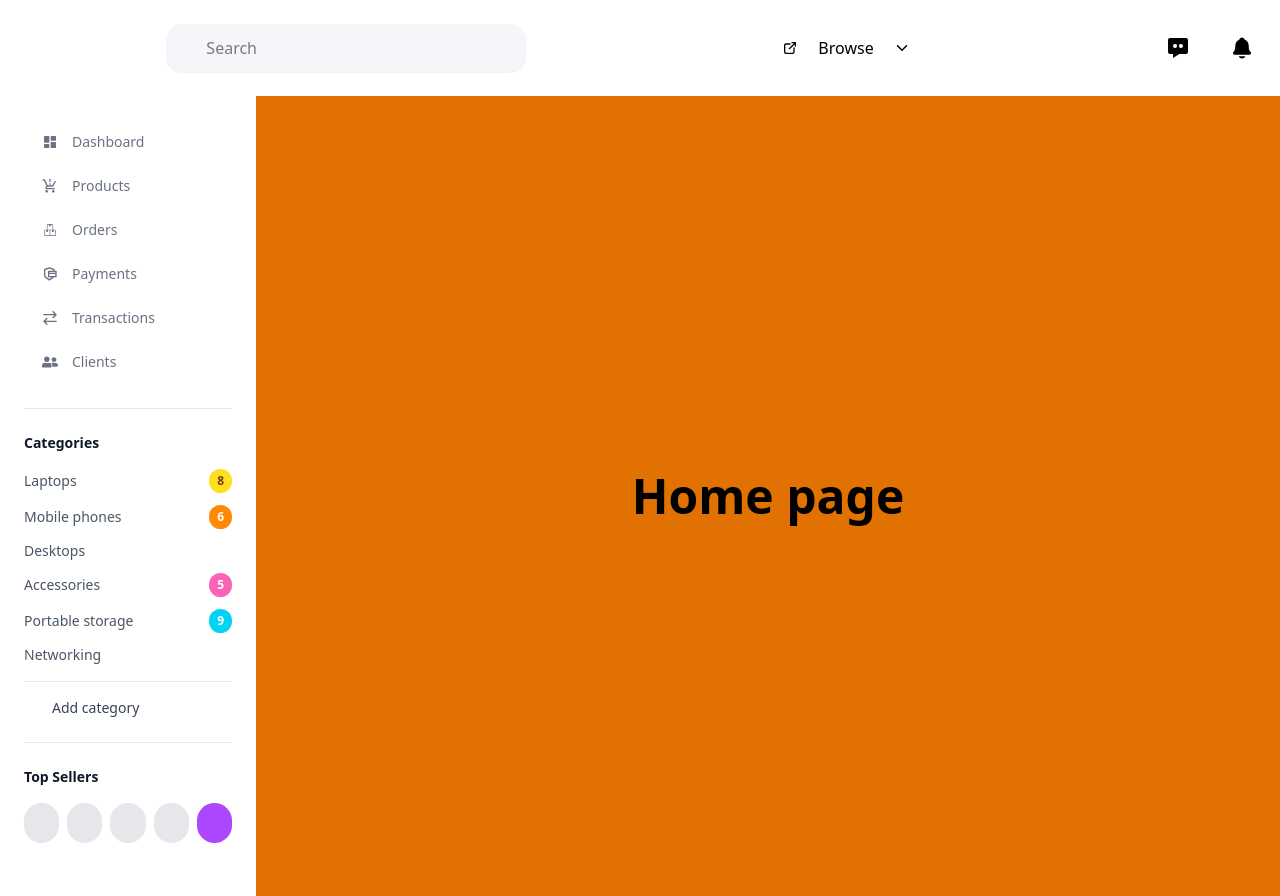
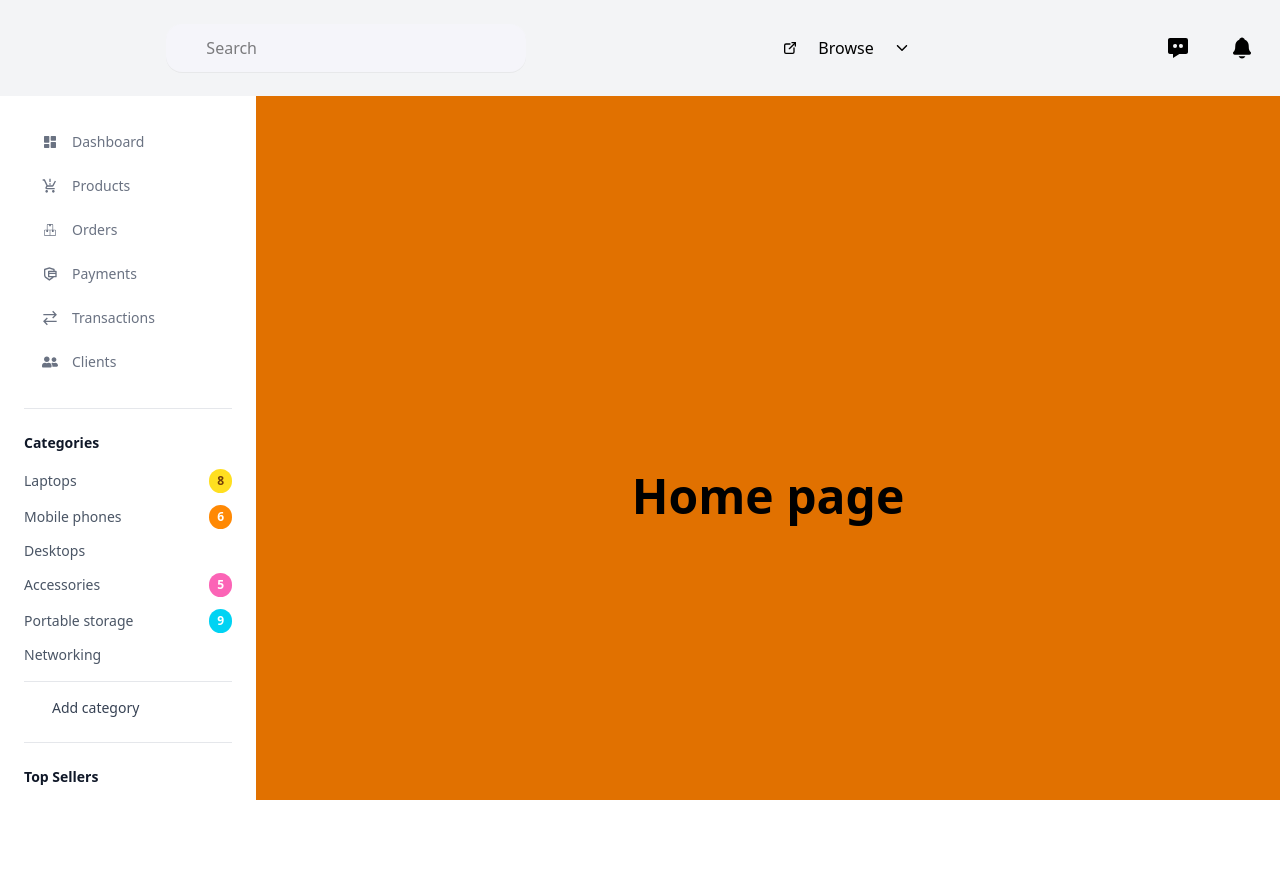
Before and after one commit to shahriear/Frox_Dashboard, a Next.js app: page / in a window 1280 px wide. Shown: the top 896 px of the page. After the commit the page ends 800 px from the top, so only its background shows below. Built offline with nearby package versions, Linux system fonts and the light colour scheme.

Commit message:
nav and sidebar Fixed

```diff
--- a/app/Components/Navber/Navber.jsx
+++ b/app/Components/Navber/Navber.jsx
@@ -16,7 +16,7 @@ const Navber = ({ onToggleSidebar, sidebarOpen }) => {
     return (
         <>
             {/* Desktop & Tablet Navigation */}
-            <div className="hidden sm:flex w-full h-16 sm:h-20 lg:h-24 items-center justify-center px-4 sm:px-6 lg:px-8">
+            <div className=" bg-gray-100 shadow-xl hidden sm:flex w-full h-16 sm:h-20 lg:h-24 items-center justify-center px-4 sm:px-6 lg:px-8">
                 <div className="flex items-center gap-4 sm:gap-8 md:gap-40 lg:gap-64 justify-center lg:justify-center">
 
                     <div className="flex">
--- a/app/Components/Sidebar/Sidebar.jsx
+++ b/app/Components/Sidebar/Sidebar.jsx
@@ -33,7 +33,7 @@ const Sidebar = ({ onLinkClick }) => {
                     <div className={`flex items-center gap-3 rounded-lg px-4 py-3 cursor-pointer transition ${
                         isActive('/Dashboard')
                             ? 'bg-linear-to-r from-purple-500 to-purple-600 text-white'
-                            : 'text-gray-500 hover:bg-gray-50'
+                            : 'text-gray-500 hover:bg-gray-200'
                     }`}>
                         <div className={`w-5 h-5 rounded flex items-center justify-center ${
                             isActive('/Dashboard') ? 'bg-white/30' : ''
@@ -49,7 +49,7 @@ const Sidebar = ({ onLinkClick }) => {
                     <div className={`flex items-center gap-3 rounded-lg px-4 py-3 cursor-pointer transition ${
                         isActive('/AllProducts')
                             ? 'bg-linear-to-r from-purple-500 to-purple-600 text-white'
-                            : 'text-gray-500 hover:bg-gray-50'
+                            : 'text-gray-500 hover:bg-gray-200'
                     }`}>
                         <div className={`w-5 h-5 rounded flex items-center justify-center ${
                             isActive('/AllProducts') ? 'bg-white/30' : ''
@@ -65,7 +65,7 @@ const Sidebar = ({ onLinkClick }) => {
                     <div className={`flex items-center gap-3 rounded-lg px-4 py-3 cursor-pointer transition ${
                         isActive('/OrdersList')
                             ? 'bg-linear-to-r from-purple-500 to-purple-600 text-white'
-                            : 'text-gray-500 hover:bg-gray-50'
+                            : 'text-gray-500 hover:bg-gray-200'
                     }`}>
                         <div className={`w-5 h-5 rounded flex items-center justify-center ${
                             isActive('/OrdersList') ? 'bg-white/30' : ''
@@ -81,7 +81,7 @@ const Sidebar = ({ onLinkClick }) => {
                     <div className={`flex items-center gap-3 rounded-lg px-4 py-3 cursor-pointer transition ${
                         isActive('/Payments')
                             ? 'bg-linear-to-r from-purple-500 to-purple-600 text-white'
-                            : 'text-gray-500 hover:bg-gray-50'
+                            : 'text-gray-500 hover:bg-gray-200'
                     }`}>
                         <div className={`w-5 h-5 rounded flex items-center justify-center ${
                             isActive('/Payments') ? 'bg-white/30' : ''
@@ -97,7 +97,7 @@ const Sidebar = ({ onLinkClick }) => {
                     <div className={`flex items-center gap-3 rounded-lg px-4 py-3 cursor-pointer transition ${
                         isActive('/TransationsList')
                             ? 'bg-linear-to-r from-purple-500 to-purple-600 text-white'
-                            : 'text-gray-500 hover:bg-gray-50'
+                            : 'text-gray-500 hover:bg-gray-200'
                     }`}>
                         <div className={`w-5 h-5 rounded flex items-center justify-center ${
                             isActive('/TransationsList') ? 'bg-white/30' : ''
@@ -113,7 +113,7 @@ const Sidebar = ({ onLinkClick }) => {
                     <div className={`flex items-center gap-3 rounded-lg px-4 py-3 cursor-pointer transition ${
                         isActive('/Clints')
                             ? 'bg-linear-to-r from-purple-500 to-purple-600 text-white'
-                            : 'text-gray-500 hover:bg-gray-50'
+                            : 'text-gray-500 hover:bg-gray-200'
                     }`}>
                         <div className={`w-5 h-5 rounded flex items-center justify-center ${
                             isActive('/Clints') ? 'bg-white/30' : ''
--- a/app/globals.css
+++ b/app/globals.css
@@ -42,9 +42,9 @@
 }
 
 .sidebar-enter {
-  animation: slideInLeft 0.5s ease-in-out forwards;
+  animation: slideInLeft 0.3s ease-in-out forwards;
 }
 
 .sidebar-exit {
-  animation: slideOutLeft 0.5s ease-in-out forwards;
+  animation: slideOutLeft 0.3s ease-in-out forwards;
 }
--- a/app/layout.tsx
+++ b/app/layout.tsx
@@ -1,9 +1,74 @@
+// 'use client';
+
+// import { Geist, Geist_Mono } from "next/font/google";
+// import "./globals.css";
+// import Navber from './Components/Navber/Navber'
+// import Sidebar from './Components/Sidebar/Sidebar'
+// import { useState, useEffect } from "react";
+
+// const geistSans = Geist({
+//   variable: "--font-geist-sans",
+//   subsets: ["latin"],
+// });
+
+// const geistMono = Geist_Mono({
+//   variable: "--font-geist-mono",
+//   subsets: ["latin"],
+// });
+
+// export default function RootLayout({
+//   children,
+// }: Readonly<{
+//   children: React.ReactNode;
+// }>) {
+//   const [sidebarOpen, setSidebarOpen] = useState(true);
+//   const [isMobile, setIsMobile] = useState(false);
+
+//   useEffect(() => {
+//     // Check if mobile on mount
+//     setIsMobile(window.innerWidth < 640);
+
+//     // Handle window resize
+//     const handleResize = () => {
+//       setIsMobile(window.innerWidth < 640);
+//     };
+
+//     window.addEventListener('resize', handleResize);
+//     return () => window.removeEventListener('resize', handleResize);
+//   }, []);
+
+//   return (
+//     <html lang="en">
+//       <body
+//         className={`${geistSans.variable} ${geistMono.variable} antialiased`}
+//       >
+//         <div className="">
+//           <Navber onToggleSidebar={() => setSidebarOpen(!sidebarOpen)} sidebarOpen={sidebarOpen} />
+
+//           <div className="flex">
+
+//             <div className={sidebarOpen ? 'sidebar-enter' : 'sidebar-exit'}>
+
+//               {sidebarOpen && <Sidebar onLinkClick={isMobile ? () => setSidebarOpen(false) : undefined}/>}
+
+//             </div>
+
+//             {children}
+
+//           </div>
+
+//         </div>
+//       </body>
+//     </html>
+//   );
+// }
+
 'use client';
 
 import { Geist, Geist_Mono } from "next/font/google";
 import "./globals.css";
-import Navber from './Components/Navber/Navber'
-import Sidebar from './Components/Sidebar/Sidebar'
+import Navber from './Components/Navber/Navber';
+import Sidebar from './Components/Sidebar/Sidebar';
 import { useState, useEffect } from "react";
 
 const geistSans = Geist({
@@ -16,47 +81,45 @@ const geistMono = Geist_Mono({
   subsets: ["latin"],
 });
 
-export default function RootLayout({
-  children,
-}: Readonly<{
-  children: React.ReactNode;
-}>) {
+export default function RootLayout({ children }: { children: React.ReactNode }) {
   const [sidebarOpen, setSidebarOpen] = useState(true);
   const [isMobile, setIsMobile] = useState(false);
 
   useEffect(() => {
-    // Check if mobile on mount
     setIsMobile(window.innerWidth < 640);
 
-    // Handle window resize
-    const handleResize = () => {
-      setIsMobile(window.innerWidth < 640);
-    };
-
+    const handleResize = () => setIsMobile(window.innerWidth < 640);
     window.addEventListener('resize', handleResize);
     return () => window.removeEventListener('resize', handleResize);
   }, []);
 
   return (
     <html lang="en">
-      <body
-        className={`${geistSans.variable} ${geistMono.variable} antialiased`}
-      >
-        <div className="">
-          <Navber onToggleSidebar={() => setSidebarOpen(!sidebarOpen)} sidebarOpen={sidebarOpen} />
+      <body className={`${geistSans.variable} ${geistMono.variable} antialiased h-screen`}>
+        <div className="flex flex-col h-screen">
 
-          <div className="flex">
+          {/* Navbar fixed at top */}
+          <div className="flex-shrink-0">
+            <Navber
+              onToggleSidebar={() => setSidebarOpen(!sidebarOpen)}
+              sidebarOpen={sidebarOpen}
+            />
+          </div>
 
-            <div className={sidebarOpen ? 'sidebar-enter' : 'sidebar-exit'}>
+          {/* Main area */}
+          <div className="flex flex-1 h-[calc(100%-64px)] sm:h-[calc(100%-80px)] lg:h-[calc(100%-96px)]">
 
-              {sidebarOpen && <Sidebar onLinkClick={isMobile ? () => setSidebarOpen(false) : undefined}/>}
-
+            {/* Sidebar fixed on the left */}
+            <div className={`${sidebarOpen ? 'w-64' : 'w-0'} flex-shrink-0 transition-width duration-300 overflow-hidden`}>
+              {sidebarOpen && <Sidebar onLinkClick={isMobile ? () => setSidebarOpen(false) : undefined} />}
             </div>
 
-            {children}
+            {/* Scrollable content area */}
+            <div className="flex-1 overflow-y-auto bg-gray-50">
+              {children}
+            </div>
 
           </div>
-
         </div>
       </body>
     </html>
```
